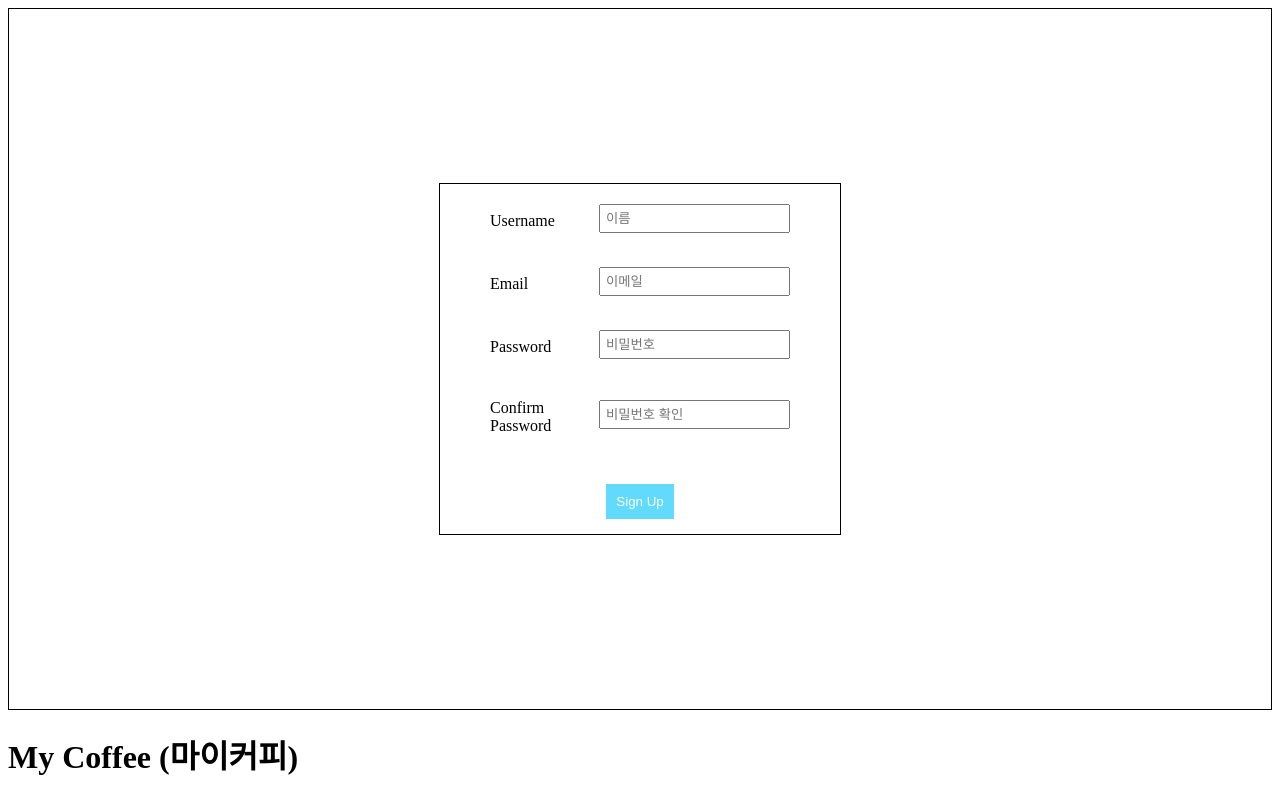
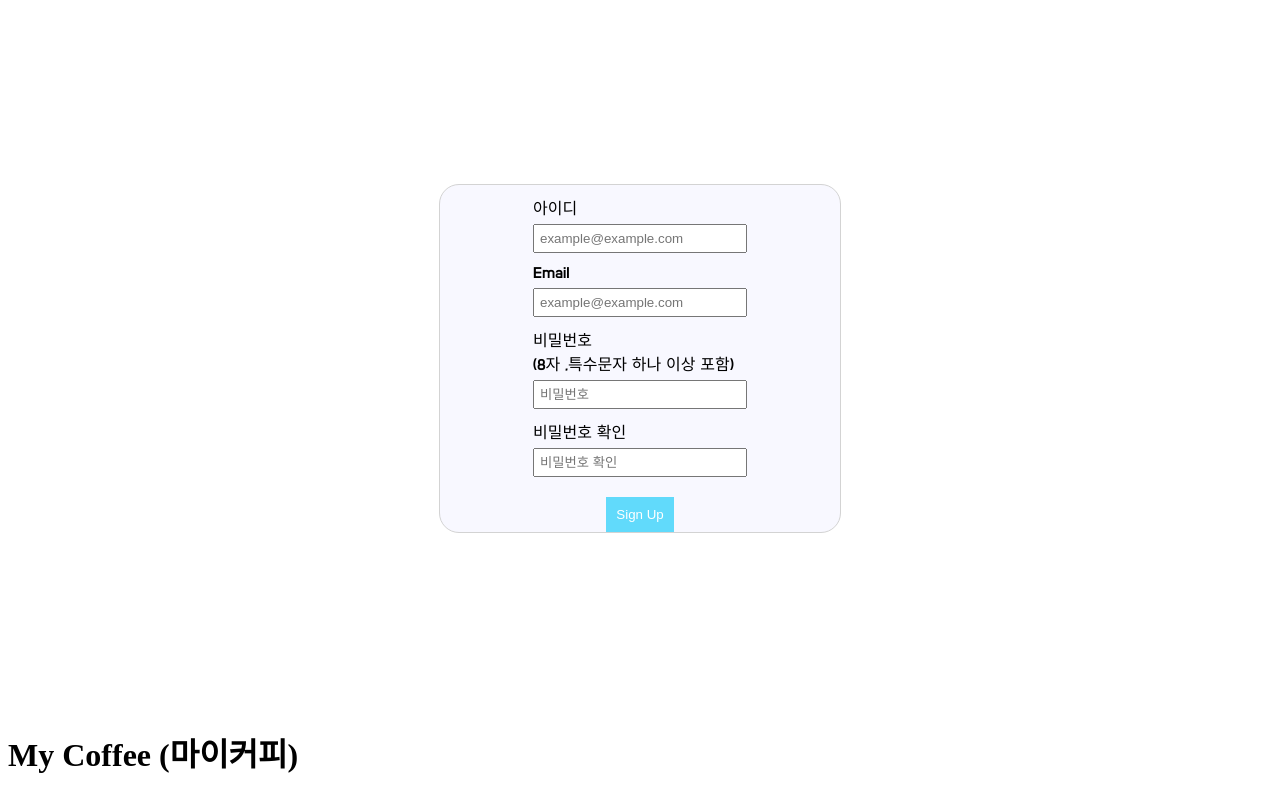
Before and after one commit to Eclipse-K/mycoffee, a React (Create React App) app: page /SignupForm in a window 1280 px wide. Shown: the top 795 px of the page. Built offline with nearby package versions, Linux system fonts and the light colour scheme; a web font is replaced by a local one.

Commit message:
Edit SignupForm

```diff
--- a/src/Components/SignupForm.css
+++ b/src/Components/SignupForm.css
@@ -3,32 +3,39 @@
   justify-content: center;
   align-items: center;
   height: 700px;
-  border: 1px solid black;
 }
 
 .Sign-Container {
   display: grid;
   justify-items: center;
   align-items: center;
-  border: 1px solid black;
+  border: 1px solid lightgray;
+  border-radius: 20px;
+  background-color: ghostwhite;
   width: 400px;
-  height: 350px;
 }
 
 .Sign-area {
   display: flex;
-  justify-content: space-between;
-  align-items: center;
-  width: 300px;
+  flex-direction: column;
+  justify-content: center;
+  align-items: flex-start;
 }
 
 .Sign-label {
   margin-top: 10px;
+  font-family: "Do Hyeon", sans-serif;
+}
+
+.Sign-label-2 {
+  margin: 0;
+  font-family: "Do Hyeon", sans-serif;
 }
 
 .Sign-input {
   padding: 5px;
   margin-top: 5px;
+  width: 200px;
 }
 
 button {
@@ -44,7 +51,8 @@ button:hover {
   background-color: #21a1f1;
 }
 
-p {
+.Sign-area p {
   color: red;
   font-size: 12px;
+  font-family: "Do Hyeon", sans-serif;
 }
--- a/src/Components/SignupForm.js
+++ b/src/Components/SignupForm.js
@@ -21,11 +21,11 @@ const SignupForm = () => {
 
   const validate = () => {
     let formErrors = {};
-    if (!formData.username) formErrors.username = "Username is required";
-    if (!formData.email) formErrors.email = "Email is required";
-    if (!formData.password) formErrors.password = "Password is required";
+    if (!formData.id) formErrors.username = "아이디를 작성해주세요.";
+    if (!formData.email) formErrors.email = "Email을 작성해주세요.";
+    if (!formData.password) formErrors.password = "비밀번호를 작성해주세요.";
     if (formData.password !== formData.confirmPassword) {
-      formErrors.confirmPassword = "Passwords do not match";
+      formErrors.confirmPassword = "비밀번호가 일치하지 않습니다.";
     }
     return formErrors;
   };
@@ -45,13 +45,13 @@ const SignupForm = () => {
     <div className="Sign">
       <form className="Sign-Container" onSubmit={handleSubmit}>
         <div className="Sign-area">
-          <label className="Sign-label">Username</label>
+          <label className="Sign-label">아이디</label>
           <input
             className="Sign-input"
             type="text"
-            name="username"
-            placeholder="이름"
-            value={formData.username}
+            name="id"
+            placeholder="example@example.com"
+            value={formData.id}
             onChange={handleChange}
           />
           {errors.username && <p>{errors.username}</p>}
@@ -62,14 +62,15 @@ const SignupForm = () => {
             className="Sign-input"
             type="email"
             name="email"
-            placeholder="이메일"
+            placeholder="example@example.com"
             value={formData.email}
             onChange={handleChange}
           />
           {errors.email && <p>{errors.email}</p>}
         </div>
         <div className="Sign-area">
-          <label className="Sign-label">Password</label>
+          <label className="Sign-label">비밀번호</label>
+          <label className="Sign-label-2">(8자 ,특수문자 하나 이상 포함)</label>
           <input
             className="Sign-input"
             type="password"
@@ -81,7 +82,7 @@ const SignupForm = () => {
           {errors.password && <p>{errors.password}</p>}
         </div>
         <div className="Sign-area">
-          <label className="Sign-label">Confirm Password</label>
+          <label className="Sign-label">비밀번호 확인</label>
           <input
             className="Sign-input"
             type="password"
```
